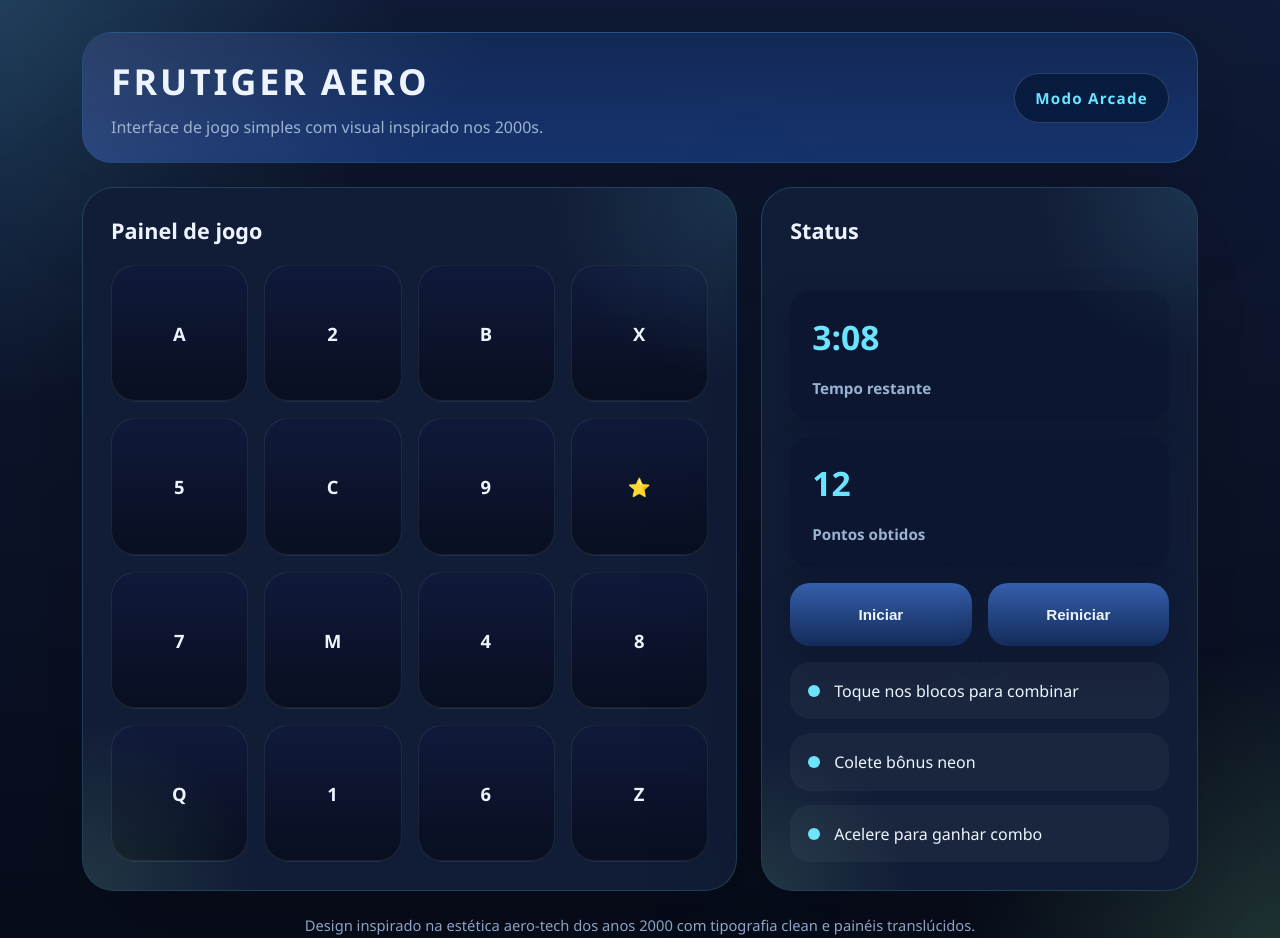
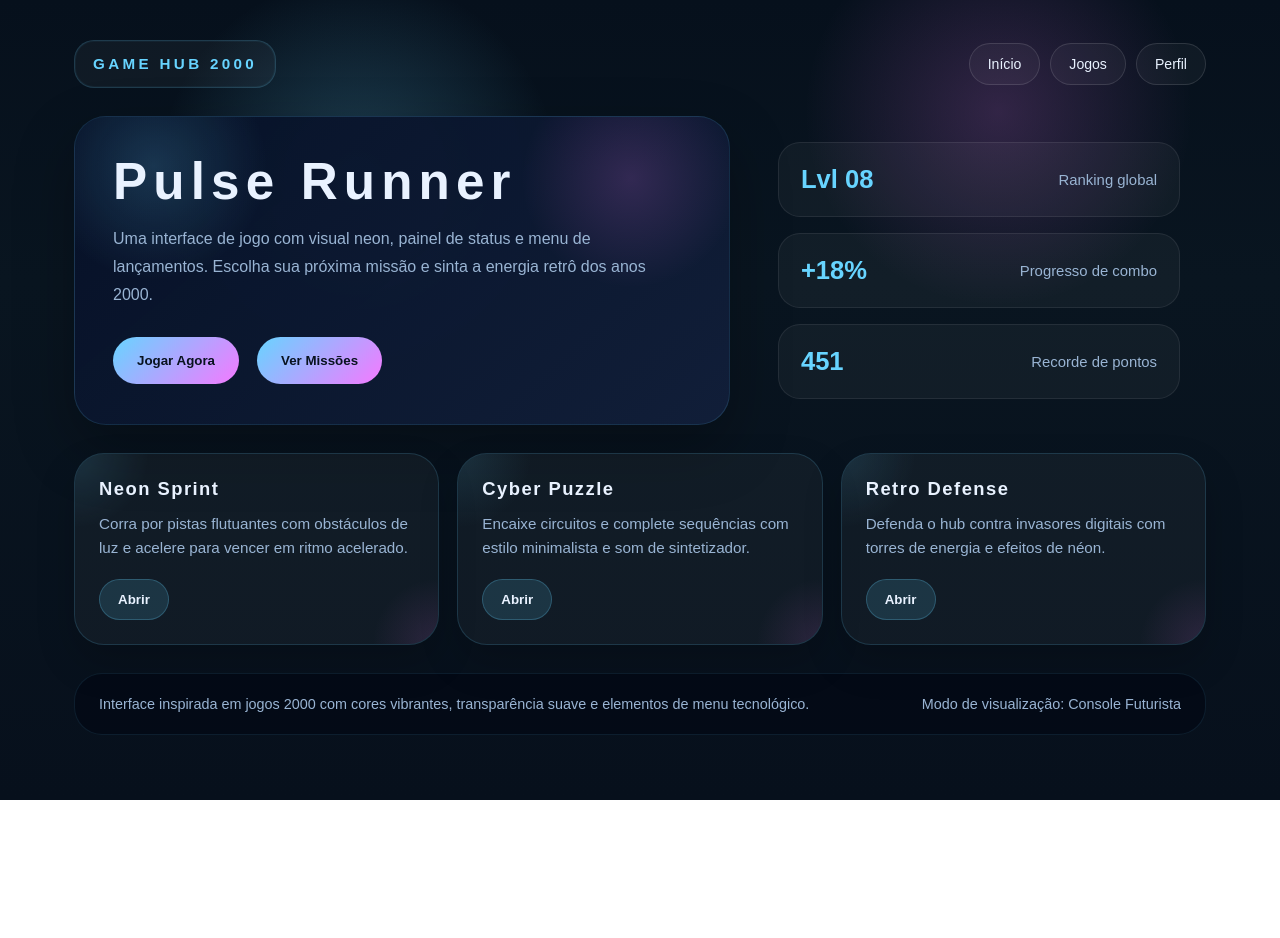
Before and after one commit to Puppyla/Etapa_intermediaria, a plain HTML site: page index.html in a window 1280 px wide. Shown: the top 938 px of the page. After the commit the page ends 800 px from the top, so only its background shows below. Drawn offline with Linux system fonts and the light colour scheme.

Commit message:
Alteração do html

```diff
--- a/index.html
+++ b/index.html
@@ -3,20 +3,18 @@
   <head>
     <meta charset="UTF-8" />
     <meta name="viewport" content="width=device-width, initial-scale=1.0" />
-    <title>Jogo Frutiger Aero</title>
+    <title>Game Hub 2000</title>
     <style>
       :root {
-        color-scheme: dark;
-        --bg: #0f1727;
-        --panel: rgba(18, 30, 56, 0.96);
-        --panel-light: rgba(48, 88, 180, 0.16);
-        --accent: #6be4ff;
-        --accent-2: #95f0a5;
-        --text: #eef4ff;
-        --muted: #9bb3d3;
-        --border: rgba(107, 228, 255, 0.18);
-        --shadow: 0 24px 120px rgba(0, 0, 0, 0.22);
-        font-family: 'Segoe UI', 'Tahoma', sans-serif;
+        --bg: #08121f;
+        --panel: rgba(8, 16, 31, 0.94);
+        --panel-soft: rgba(61, 126, 255, 0.14);
+        --accent: #67d4ff;
+        --accent-2: #f579ff;
+        --text: #e9f2ff;
+        --muted: #99b4d3;
+        --shadow: 0 24px 60px rgba(0, 0, 0, 0.28);
+        font-family: 'Arial', 'Helvetica', sans-serif;
       }
 
       * {
@@ -26,273 +24,312 @@
       body {
         margin: 0;
         min-height: 100vh;
-        background: radial-gradient(circle at top left, rgba(107, 228, 255, 0.18), transparent 25%),
-          radial-gradient(circle at bottom right, rgba(149, 240, 165, 0.18), transparent 20%),
-          linear-gradient(180deg, #101b38 0%, #070c1a 100%);
+        background: radial-gradient(circle at 28% 22%, rgba(103, 212, 255, 0.24), transparent 18%),
+          radial-gradient(circle at 78% 14%, rgba(245, 121, 255, 0.18), transparent 16%),
+          linear-gradient(180deg, #06101c 0%, #091520 35%, #07101c 100%);
         color: var(--text);
       }
 
-      .page {
-        display: grid;
-        gap: 24px;
-        padding: 32px;
+      .container {
         max-width: 1180px;
         margin: 0 auto;
+        padding: 40px 24px 32px;
+        display: grid;
+        gap: 28px;
       }
 
-      header {
+      .topbar {
         display: flex;
         align-items: center;
         justify-content: space-between;
+        gap: 18px;
+      }
+
+      .logo {
+        padding: 14px 18px;
+        border-radius: 20px;
+        border: 1px solid rgba(103, 212, 255, 0.18);
+        background: rgba(255, 255, 255, 0.04);
+        box-shadow: inset 0 0 0 1px rgba(103, 212, 255, 0.05);
+      }
+
+      .logo strong {
+        letter-spacing: 0.22em;
+        text-transform: uppercase;
+        font-size: 0.95rem;
+        color: var(--accent);
+      }
+
+      .nav-pill {
+        display: flex;
+        gap: 10px;
+        flex-wrap: wrap;
+      }
+
+      .nav-pill button {
+        border: 1px solid rgba(255, 255, 255, 0.12);
+        border-radius: 999px;
+        padding: 12px 18px;
+        background: rgba(255, 255, 255, 0.04);
+        color: var(--text);
+        font-size: 0.88rem;
+        cursor: pointer;
+        transition: background 160ms ease, transform 160ms ease;
+      }
+
+      .nav-pill button:hover {
+        background: rgba(103, 212, 255, 0.16);
+        transform: translateY(-1px);
+      }
+
+      .hero {
+        display: grid;
+        grid-template-columns: 1.3fr 0.9fr;
+        gap: 22px;
+      }
+
+      .hero-card {
+        position: relative;
+        overflow: hidden;
+        border-radius: 32px;
+        background: linear-gradient(140deg, rgba(6, 17, 39, 0.96), rgba(18, 31, 59, 0.94));
+        border: 1px solid rgba(103, 212, 255, 0.14);
+        box-shadow: var(--shadow);
+      }
+
+      .hero-card::before {
+        content: '';
+        position: absolute;
+        inset: 0;
+        background: radial-gradient(circle at 12% 16%, rgba(103, 212, 255, 0.18), transparent 18%),
+          radial-gradient(circle at 85% 20%, rgba(245, 121, 255, 0.16), transparent 18%);
+        pointer-events: none;
+      }
+
+      .hero-content {
+        position: relative;
+        z-index: 1;
+        padding: 40px 38px;
+      }
+
+      .hero-content h1 {
+        margin: 0;
+        font-size: clamp(2.4rem, 4vw, 4.2rem);
+        line-height: 0.98;
+        letter-spacing: 0.12em;
+      }
+
+      .hero-content p {
+        margin: 18px 0 0;
+        max-width: 560px;
+        color: var(--muted);
+        font-size: 1rem;
+        line-height: 1.75;
+      }
+
+      .hero-actions {
+        margin-top: 28px;
+        display: flex;
+        gap: 18px;
+        flex-wrap: wrap;
+      }
+
+      .hero-actions button {
+        border: none;
+        border-radius: 999px;
+        padding: 16px 24px;
+        font-weight: 700;
+        color: #08121f;
+        background: linear-gradient(135deg, #67d4ff 0%, #f579ff 100%);
+        cursor: pointer;
+        transition: transform 150ms ease, opacity 150ms ease;
+      }
+
+      .hero-actions button:hover {
+        transform: translateY(-1px);
+        opacity: 0.96;
+      }
+
+      .stats-panel {
+        display: grid;
         gap: 16px;
-        padding: 24px 28px;
-        background: linear-gradient(180deg, rgba(19, 42, 86, 0.95), rgba(24, 56, 120, 0.9));
-        border: 1px solid var(--border);
+        padding: 26px;
+      }
+
+      .stat-badge {
+        display: flex;
+        align-items: center;
+        justify-content: space-between;
+        padding: 18px 22px;
+        border-radius: 22px;
+        background: rgba(255, 255, 255, 0.04);
+        border: 1px solid rgba(255, 255, 255, 0.08);
+      }
+
+      .stat-badge strong {
+        font-size: 1.6rem;
+        color: var(--accent);
+      }
+
+      .stat-badge span {
+        color: var(--muted);
+        font-size: 0.93rem;
+      }
+
+      .game-grid {
+        display: grid;
+        gap: 18px;
+        grid-template-columns: repeat(3, minmax(0, 1fr));
+      }
+
+      .game-card {
+        position: relative;
+        padding: 24px;
         border-radius: 30px;
-        box-shadow: var(--shadow);
-        position: relative;
+        background: rgba(255, 255, 255, 0.04);
+        border: 1px solid rgba(103, 212, 255, 0.16);
+        box-shadow: 0 18px 38px rgba(0, 0, 0, 0.18);
         overflow: hidden;
       }
 
-      header::before {
+      .game-card::after {
         content: '';
         position: absolute;
         inset: 0;
-        background: linear-gradient(120deg, rgba(255, 255, 255, 0.1), transparent 35%);
+        background: radial-gradient(circle at top left, rgba(103, 212, 255, 0.12), transparent 18%),
+          radial-gradient(circle at bottom right, rgba(245, 121, 255, 0.12), transparent 16%);
         pointer-events: none;
       }
 
-      .title-group {
+      .game-card h3,
+      .game-card p,
+      .game-card button {
         position: relative;
         z-index: 1;
       }
 
-      .title-group h1 {
-        margin: 0;
-        font-size: clamp(2.2rem, 2.8vw, 3.4rem);
+      .game-card h3 {
+        margin: 0 0 12px;
+        font-size: 1.15rem;
         letter-spacing: 0.08em;
-        text-transform: uppercase;
       }
 
-      .title-group p {
-        margin: 10px 0 0;
+      .game-card p {
+        margin: 0 0 18px;
         color: var(--muted);
-        font-size: 1rem;
-      }
-
-      .status-chip {
-        position: relative;
-        z-index: 1;
-        min-width: 100px;
-        padding: 14px 20px;
-        text-align: center;
-        border-radius: 999px;
-        border: 1px solid rgba(255, 255, 255, 0.16);
-        background: rgba(4, 24, 55, 0.8);
-        color: var(--accent);
-        font-weight: 700;
-        letter-spacing: 0.08em;
+        line-height: 1.6;
         font-size: 0.95rem;
       }
 
-      .layout {
-        display: grid;
-        grid-template-columns: 1.5fr 1fr;
-        gap: 24px;
-      }
-
-      .panel {
-        position: relative;
-        padding: 28px;
-        border-radius: 32px;
-        border: 1px solid var(--border);
-        background: var(--panel);
-        box-shadow: var(--shadow);
-        overflow: hidden;
-      }
-
-      .panel::before {
-        content: '';
-        position: absolute;
-        inset: 0;
-        background: radial-gradient(circle at top right, rgba(107, 228, 255, 0.12), transparent 20%),
-          radial-gradient(circle at bottom left, rgba(149, 240, 165, 0.12), transparent 18%);
-        pointer-events: none;
-      }
-
-      .panel h2 {
-        margin: 0 0 20px;
-        font-size: 1.35rem;
-      }
-
-      .game-board {
-        display: grid;
-        grid-template-columns: repeat(4, minmax(0, 1fr));
-        gap: 16px;
-      }
-
-      .tile {
-        aspect-ratio: 1 / 1;
-        border-radius: 24px;
-        border: 1px solid rgba(255, 255, 255, 0.08);
-        background: linear-gradient(180deg, rgba(16, 25, 58, 0.92), rgba(8, 15, 32, 0.95));
-        display: grid;
-        place-items: center;
+      .game-card button {
+        border: 1px solid rgba(103, 212, 255, 0.24);
+        background: rgba(103, 212, 255, 0.14);
         color: var(--text);
-        font-size: 1.15rem;
+        padding: 12px 18px;
+        border-radius: 999px;
+        cursor: pointer;
         font-weight: 700;
-        letter-spacing: 0.04em;
-        box-shadow: inset 0 -1px 0 rgba(255,255,255,.08);
-      }
-
-      .controls {
-        display: grid;
-        gap: 16px;
-      }
-
-      .button-row {
-        display: grid;
-        grid-template-columns: repeat(2, minmax(0, 1fr));
-        gap: 16px;
-      }
-
-      button,
-      .stat {
-        appearance: none;
-        border: none;
-        border-radius: 20px;
-        padding: 18px 22px;
-        font-size: 0.95rem;
-        font-weight: 700;
-        color: var(--text);
-        background: linear-gradient(180deg, rgba(54, 98, 176, 0.96), rgba(20, 44, 92, 0.94));
-        cursor: pointer;
-        transition: transform 150ms ease, box-shadow 150ms ease, background 150ms ease;
-        box-shadow: 0 16px 34px rgba(8, 16, 36, 0.35);
-      }
-
-      button:hover {
-        transform: translateY(-1px);
-        background: linear-gradient(180deg, rgba(77, 148, 223, 0.96), rgba(42, 84, 167, 0.94));
-      }
-
-      button:active {
-        transform: translateY(0);
-      }
-
-      .stat {
-        display: grid;
-        align-items: center;
-        justify-items: start;
-        gap: 8px;
-        min-height: 120px;
-        background: rgba(12, 22, 48, 0.92);
-      }
-
-      .stat strong {
-        display: block;
-        font-size: 2.1rem;
-        color: var(--accent);
-      }
-
-      .stat span {
-        color: var(--muted);
-      }
-
-      .info-list {
-        list-style: none;
-        padding: 0;
-        margin: 0;
-        display: grid;
-        gap: 14px;
-      }
-
-      .info-list li {
-        display: flex;
-        align-items: center;
-        gap: 14px;
-        padding: 16px 18px;
-        border-radius: 20px;
-        background: rgba(255, 255, 255, 0.04);
-      }
-
-      .info-swatch {
-        width: 12px;
-        height: 12px;
-        border-radius: 999px;
-        background: var(--accent);
       }
 
       .footer {
-        text-align: center;
-        color: var(--muted);
-        font-size: 0.92rem;
+        padding: 22px 24px;
+        display: flex;
+        justify-content: space-between;
+        align-items: center;
+        gap: 18px;
+        border-radius: 28px;
+        background: rgba(4, 10, 22, 0.88);
+        border: 1px solid rgba(103, 212, 255, 0.1);
       }
 
-      @media (max-width: 860px) {
-        .layout {
+      .footer span {
+        color: var(--muted);
+        font-size: 0.9rem;
+      }
+
+      @media (max-width: 980px) {
+        .hero {
+          grid-template-columns: 1fr;
+        }
+
+        .game-grid {
+          grid-template-columns: repeat(2, minmax(0, 1fr));
+        }
+      }
+
+      @media (max-width: 680px) {
+        .topbar,
+        .footer {
+          flex-direction: column;
+          align-items: flex-start;
+        }
+
+        .game-grid {
           grid-template-columns: 1fr;
         }
       }
     </style>
   </head>
   <body>
-    <div class="page">
-      <header>
-        <div class="title-group">
-          <h1>Frutiger Aero</h1>
-          <p>Interface de jogo simples com visual inspirado nos 2000s.</p>
+    <div class="container">
+      <div class="topbar">
+        <div class="logo"><strong>GAME HUB 2000</strong></div>
+        <div class="nav-pill">
+          <button>Início</button>
+          <button>Jogos</button>
+          <button>Perfil</button>
         </div>
-        <div class="status-chip">Modo Arcade</div>
-      </header>
+      </div>
 
-      <section class="layout">
-        <article class="panel">
-          <h2>Painel de jogo</h2>
-          <div class="game-board">
-            <div class="tile">A</div>
-            <div class="tile">2</div>
-            <div class="tile">B</div>
-            <div class="tile">X</div>
-            <div class="tile">5</div>
-            <div class="tile">C</div>
-            <div class="tile">9</div>
-            <div class="tile">⭐</div>
-            <div class="tile">7</div>
-            <div class="tile">M</div>
-            <div class="tile">4</div>
-            <div class="tile">8</div>
-            <div class="tile">Q</div>
-            <div class="tile">1</div>
-            <div class="tile">6</div>
-            <div class="tile">Z</div>
+      <div class="hero">
+        <section class="hero-card">
+          <div class="hero-content">
+            <h1>Pulse Runner</h1>
+            <p>Uma interface de jogo com visual neon, painel de status e menu de lançamentos. Escolha sua próxima missão e sinta a energia retrô dos anos 2000.</p>
+            <div class="hero-actions">
+              <button>Jogar Agora</button>
+              <button>Ver Missões</button>
+            </div>
           </div>
+        </section>
+
+        <aside class="stats-panel">
+          <div class="stat-badge">
+            <strong>Lvl 08</strong>
+            <span>Ranking global</span>
+          </div>
+          <div class="stat-badge">
+            <strong>+18%</strong>
+            <span>Progresso de combo</span>
+          </div>
+          <div class="stat-badge">
+            <strong>451</strong>
+            <span>Recorde de pontos</span>
+          </div>
+        </aside>
+      </div>
+
+      <section class="game-grid">
+        <article class="game-card">
+          <h3>Neon Sprint</h3>
+          <p>Corra por pistas flutuantes com obstáculos de luz e acelere para vencer em ritmo acelerado.</p>
+          <button>Abrir</button>
         </article>
-
-        <aside class="panel controls">
-          <h2>Status</h2>
-          <div class="stat">
-            <strong>3:08</strong>
-            <span>Tempo restante</span>
-          </div>
-          <div class="stat">
-            <strong>12</strong>
-            <span>Pontos obtidos</span>
-          </div>
-          <div class="button-row">
-            <button>Iniciar</button>
-            <button>Reiniciar</button>
-          </div>
-          <ul class="info-list">
-            <li><span class="info-swatch"></span> Toque nos blocos para combinar</li>
-            <li><span class="info-swatch"></span> Colete bônus neon</li>
-            <li><span class="info-swatch"></span> Acelere para ganhar combo</li>
-          </ul>
-        </aside>
+        <article class="game-card">
+          <h3>Cyber Puzzle</h3>
+          <p>Encaixe circuitos e complete sequências com estilo minimalista e som de sintetizador.</p>
+          <button>Abrir</button>
+        </article>
+        <article class="game-card">
+          <h3>Retro Defense</h3>
+          <p>Defenda o hub contra invasores digitais com torres de energia e efeitos de néon.</p>
+          <button>Abrir</button>
+        </article>
       </section>
 
       <footer class="footer">
-        Design inspirado na estética aero-tech dos anos 2000 com tipografia clean e painéis translúcidos.
+        <span>Interface inspirada em jogos 2000 com cores vibrantes, transparência suave e elementos de menu tecnológico.</span>
+        <span>Modo de visualização: Console Futurista</span>
       </footer>
     </div>
   </body>
```
